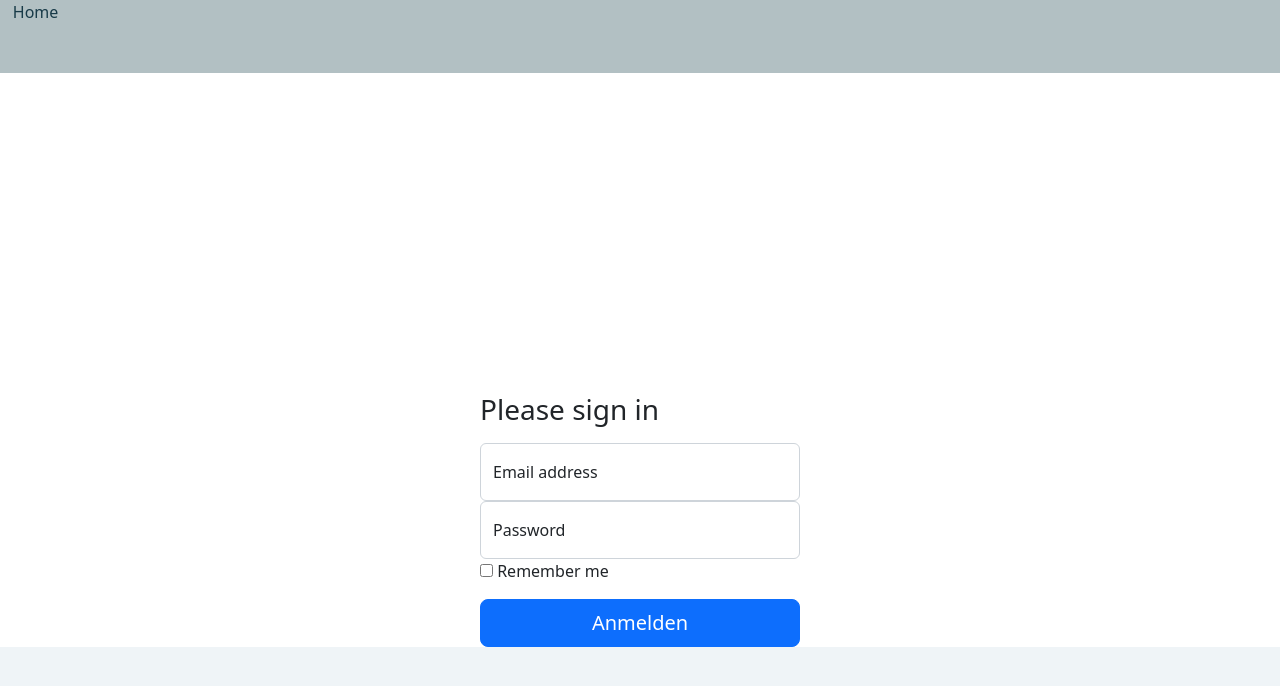
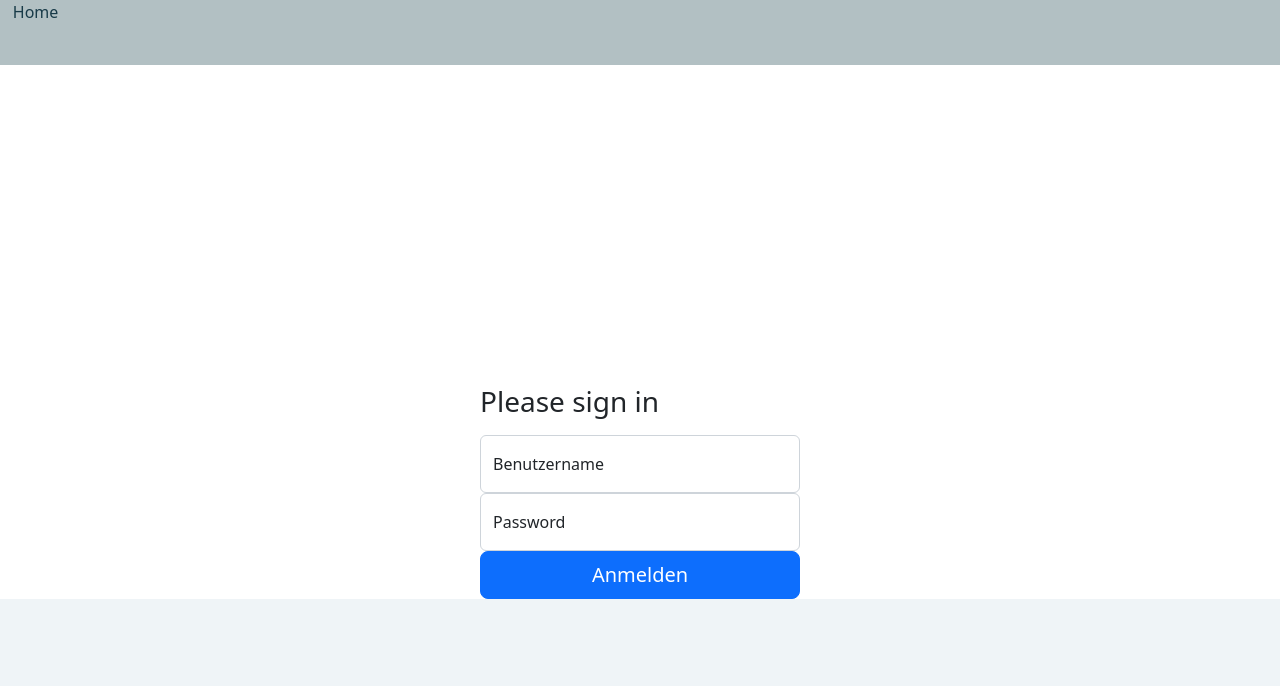
Before and after one commit to Tabipool/Dynamic-Facilitation, an Angular app: page / in a window 1280 px wide. Shown: the top 686 px of the page. Built offline with nearby package versions, Linux system fonts and the light colour scheme.

Commit message:
Lazy Loading, Dragable Item

```diff
--- a/src/app/app.component.scss
+++ b/src/app/app.component.scss
@@ -0,0 +1,8 @@
+@use "../styles/_colors.scss" as c;
+//@use "../node_modules/bootstrap/scss/bootstrap.scss" as b;
+
+body {
+  background-color: c.$main-background;
+}
+
+$body-bg: c.$main-background;
--- a/src/app/components/header/header.component.scss
+++ b/src/app/components/header/header.component.scss
@@ -3,7 +3,7 @@
   background-color: c.$header-background;
   color: c.$font-color;
   padding-left: 1%;
-  height: 73px;
+  height: 65px;
   overflow: hidden;
 
   display: flex;
@@ -27,7 +27,7 @@
     justify-content: flex-end;
     right: 0;
     text-align: right;
-    margin: 0.9%;
+    margin: 0.6%;
   }
 
   &__left {
--- /dev/null
+++ b/src/app/components/signInData.ts
@@ -0,0 +1,17 @@
+export class SignInData {
+  private email: string;
+  private password: string;
+
+  constructor(email: string, password: string) {
+    this.email = email;
+    this.password = password;
+  }
+
+  getEmail(): string {
+    return this.email;
+  }
+
+  getPassword(): string {
+    return this.password;
+  }
+}
--- a/src/app/pages/login/login.component.html
+++ b/src/app/pages/login/login.component.html
@@ -1,31 +1,31 @@
 <div class="login-wrapper">
   <div class="card-body">
-    <form>
+    <form (ngSubmit)="onSubmit(signInForm)" #signInForm="ngForm">
       <h1 class="h3 mb-3 fw-normal">Please sign in</h1>
 
       <div class="form-floating">
         <input
-          type="email"
+          type="text"
+          name="username"
           class="form-control"
           id="floatingInput"
-          placeholder="name@example.com"
+          placeholder="Benutzername"
+          required
+          ngModel
         />
-        <label for="floatingInput">Email address</label>
+        <label for="floatingInput">Benutzername</label>
       </div>
       <div class="form-floating">
         <input
           type="password"
+          name="password"
           class="form-control"
           id="floatingPassword"
           placeholder="Password"
+          required
+          ngModel
         />
         <label for="floatingPassword">Password</label>
-      </div>
-
-      <div class="checkbox mb-3">
-        <label>
-          <input type="checkbox" value="remember-me" /> Remember me
-        </label>
       </div>
       <button class="w-100 btn btn-lg btn-primary" type="submit">
         Anmelden
--- a/src/app/pages/login/login.component.ts
+++ b/src/app/pages/login/login.component.ts
@@ -1,15 +1,24 @@
 import { Component, OnInit } from '@angular/core';
+import { NgForm } from '@angular/forms';
+import { SignInData } from 'app/components/signInData';
+import { AuthenticationService } from 'app/service/authentication/authentication.service';
 
 @Component({
   selector: 'app-login',
   templateUrl: './login.component.html',
-  styleUrls: ['./login.component.scss']
+  styleUrls: ['./login.component.scss'],
 })
 export class LoginComponent implements OnInit {
+  constructor(private authenticationService: AuthenticationService) {}
 
-  constructor() { }
+  ngOnInit(): void {}
 
-  ngOnInit(): void {
+  onSubmit(signInForm: NgForm) {
+    console.log(signInForm.value);
+    const signInData = new SignInData(
+      signInForm.value.email,
+      signInForm.value.password
+    );
+    this.authenticationService.Authenticate(signInData);
   }
-
 }
--- /dev/null
+++ b/src/app/service/authentication/authentication.service.ts
@@ -0,0 +1,29 @@
+import { Injectable } from '@angular/core';
+import { faLeaf } from '@fortawesome/free-solid-svg-icons';
+import { SignInData } from 'app/components/signInData';
+
+@Injectable({
+  providedIn: 'root',
+})
+export class AuthenticationService {
+  private readonly mockedUser = new SignInData('MaxMuster', 'test123');
+  isAuthenticated = false;
+
+  constructor() {}
+
+  Authenticate(signInData: SignInData): boolean {
+    if (this.CheckCredentials(signInData)) {
+      this.isAuthenticated = true;
+      return true;
+    }
+    this.isAuthenticated = false;
+    return false;
+  }
+
+  private CheckCredentials(signInData: SignInData): boolean {
+    return (
+      signInData.getEmail() == this.mockedUser.getEmail() &&
+      signInData.getPassword() == this.mockedUser.getPassword()
+    );
+  }
+}
--- a/src/index.html
+++ b/src/index.html
@@ -26,7 +26,7 @@
 
     <!--fontawesome here-->
   </head>
-  <body class="mat-typography">
+  <body>
     <app-root></app-root>
 
     <!--Bootstrap js-->
```
Also changed, not shown: src/app/app.module.ts (+7 -1 lines), 1 other file (tests, documents, lock files or other folders).
